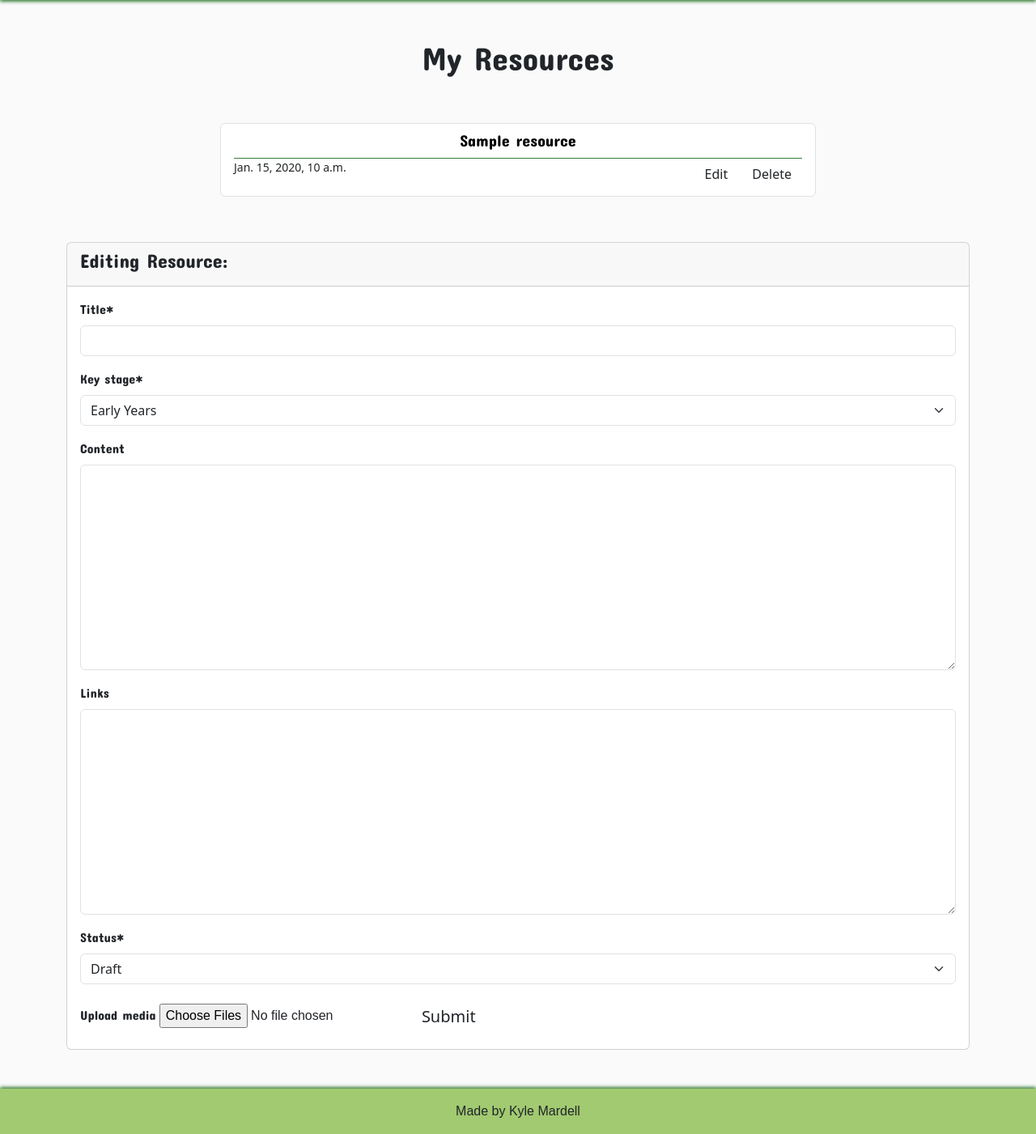
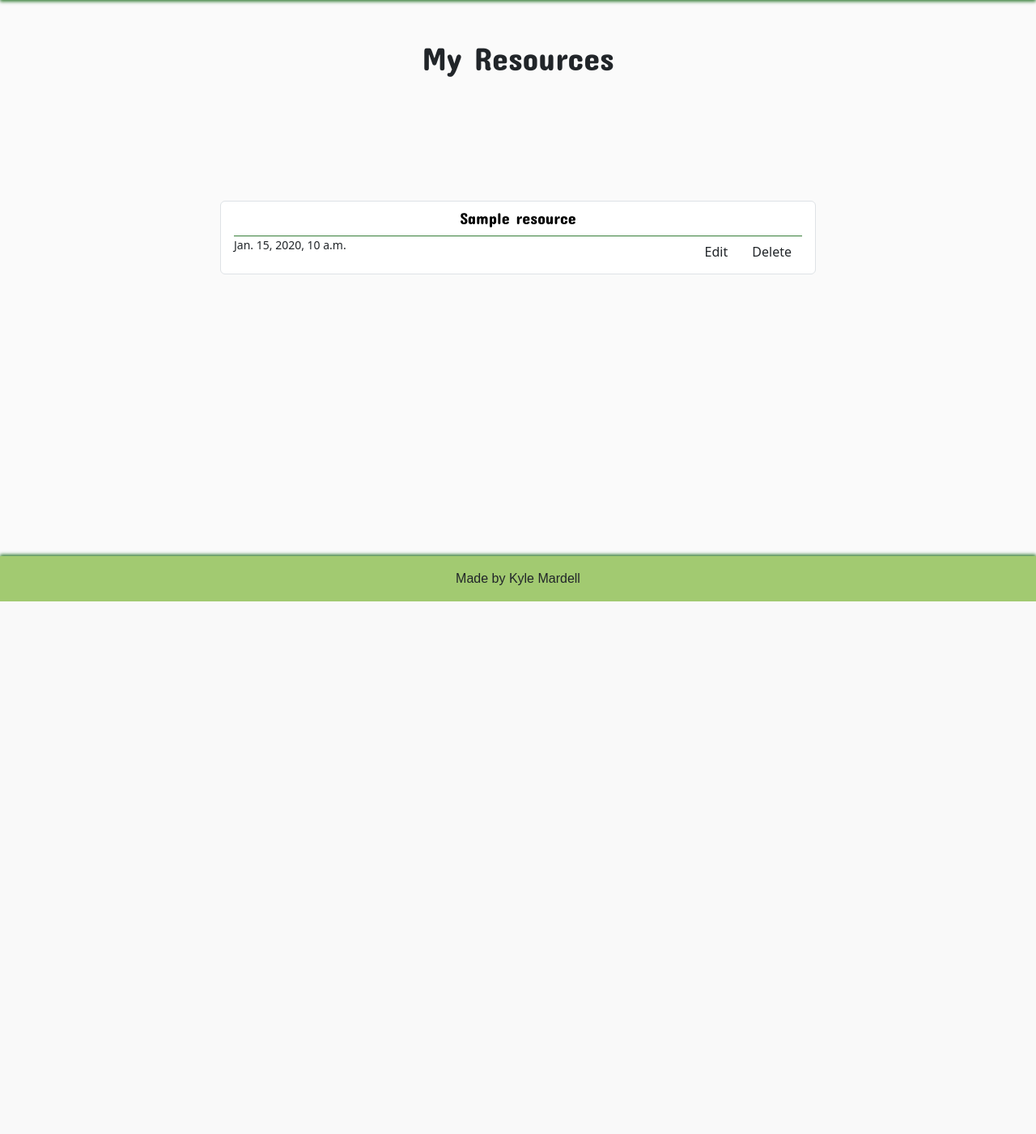
Before and after one commit to KyleMardell/bee-teach, a Django app: page /user_posts_list/ in a window 1280 px wide. Shown: the part 57-1458 px from the top of the page at 81% size. After the commit the page ends 800 px from the top, so only its background shows below. Run offline with Django 5.2, Linux system fonts and the light colour scheme; a user stored in the database is signed in; tables that the repository leaves empty hold one stand-in row (values such as "Sample post"); some libraries are stand-ins or nearby versions; some web fonts are replaced.

Commit message:
Add code to hide edit form on page load and display when an edit button is clicked. Move the edit form to the top of the page.

```diff
--- a/post/templates/post/user_posts_list.html
+++ b/post/templates/post/user_posts_list.html
@@ -8,6 +8,30 @@
     <div class="row my-5">
         <div class="col">
             <h1 class="text-center">My Resources</h1>
+        </div>
+    </div>
+
+    <div class="row justify-content-center my-5">
+        <div class="col col-md-10 col-lg-8 mb-5">
+            <div class="card" id="editResourceCard">
+                {% if user.is_authenticated %}
+                <div class="card-header d-flex justify-content-between">
+                    <h4>Editing Resource:</h4>
+                    <p>* Required Field</p>
+                </div>
+                <div class="card-body">
+                    <form id="editResourceForm" method="post" enctype="multipart/form-data">
+                        {{ resource_form | crispy }}
+                        <label for="id_featured_media">Upload media</label>
+                        <input type="file" name="featured_media" id="id_featured_media" multiple>
+                        {% csrf_token %}
+                        <button id="submitEditButton" type="submit" class="btn btn-lg">Submit</button>
+                    </form>
+                    {% else %}
+                    <p>Log in to edit a resource</p>
+                    {% endif %}
+                </div>
+            </div>
         </div>
     </div>
 
@@ -47,28 +71,6 @@
         </div>
     </div>
 
-    <div class="row">
-        <div class="col mb-5">
-            <div class="card">
-                {% if user.is_authenticated %}
-                <div class="card-header">
-                    <h4>Editing Resource:</h4>
-                </div>
-                <div class="card-body">
-                    <form id="editResourceForm" method="post" enctype="multipart/form-data">
-                        {{ resource_form | crispy }}
-                        <label for="id_featured_media">Upload media</label>
-                        <input type="file" name="featured_media" id="id_featured_media" multiple>
-                        {% csrf_token %}
-                        <button id="submitEditButton" type="submit" class="btn btn-lg">Submit</button>
-                    </form>
-                    {% else %}
-                    <p>Log in to edit a resource</p>
-                    {% endif %}
-                </div>
-            </div>
-        </div>
-    </div>
 </section>
 
 {% endblock %}
--- a/post/views.py
+++ b/post/views.py
@@ -172,7 +172,7 @@ def resource_edit(request, slug, resource_id):
                 Media.objects.create(resource=resource, featured_media=media_file)
 
             messages.success(request, "Resource Updated")
-            return redirect('resource_detail', slug=resource.slug)
+            return redirect('user_posts_list')
 
         else:
             messages.error(request, "Error updating")
--- a/static/css/style.css
+++ b/static/css/style.css
@@ -150,6 +150,10 @@ input {
     display: none;
 }
 
+#editResourceCard {
+    display: none;
+}
+
 /* Resource Detail */
 
 .details-link a {
--- a/static/js/resource_edit.js
+++ b/static/js/resource_edit.js
@@ -6,11 +6,15 @@ const resource_content = document.getElementById("id_content");
 const resource_links = document.getElementById("id_links");
 const resource_status = document.getElementById("id_status");
 
+const resourceCard = document.getElementById("editResourceCard");
 const resourceForm = document.getElementById("editResourceForm");
 const submitButton = document.getElementById("submitEditButton");
 
 for (let button of editButtons) {
   button.addEventListener("click", (e) => {
+
+    resourceCard.style.display = "Block";
+
     let resourceId = e.target.getAttribute("data-resource_id");
     let resourceTitle = e.target.getAttribute("data-resource_title");
     let resourceKeyStage = e.target.getAttribute("data-resource_key_stage");
```
